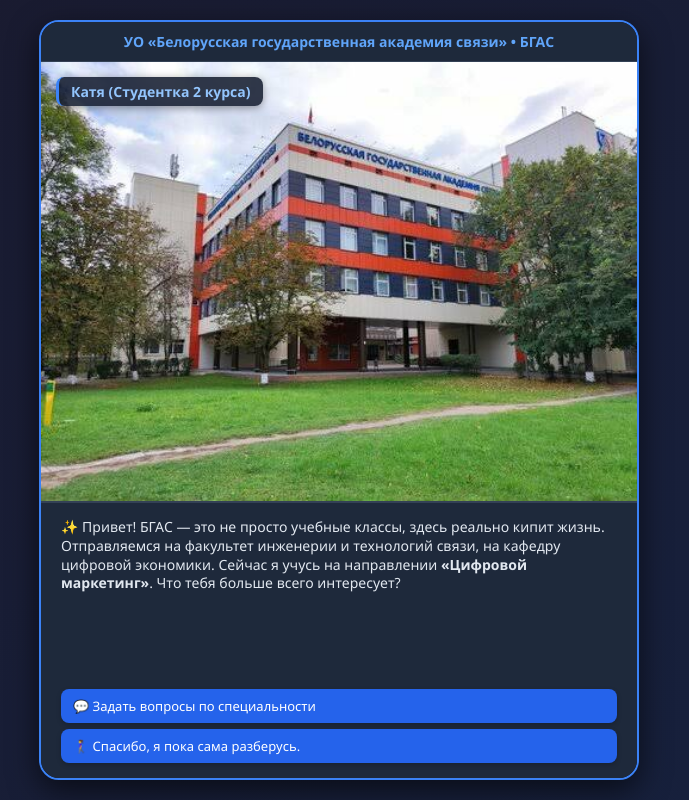
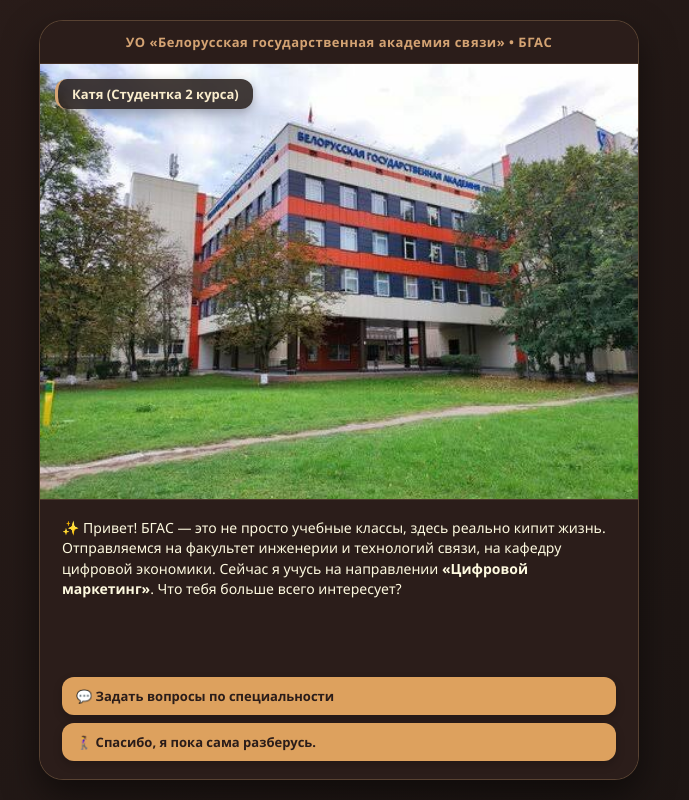
Before and after one commit to nik1qcold-prog/bsac-quest, a plain HTML site: page quest.html in a window 1280 px wide. Shown: the whole page, without its empty margins (301-990 px from the left). Drawn offline with Linux system fonts and the light colour scheme.

Commit message:
Add files via upload

```diff
--- a/quest.html
+++ b/quest.html
@@ -12,8 +12,9 @@
             font-family: 'Segoe UI', Tahoma, Geneva, Verdana, sans-serif;
         }
         body {
-            background: linear-gradient(135deg, #1a1a2e 0%, #16213e 100%);
-            color: #fff;
+            /* Теплый уютный градиент вместо холодного синего */
+            background: linear-gradient(135deg, #2b1d1a 0%, #1a1412 100%);
+            color: #f3e8df;
             height: 100vh;
             display: flex;
             justify-content: center;
@@ -25,25 +26,25 @@
             max-width: 600px;
             height: 95vh;
             max-height: 850px;
-            background: #0f172a;
-            border-radius: 20px;
-            box-shadow: 0 10px 30px rgba(0,0,0,0.6);
+            background: #231916;
+            border-radius: 24px;
+            box-shadow: 0 15px 35px rgba(0,0,0,0.5);
             display: flex;
             flex-direction: column;
             overflow: hidden;
-            border: 2px solid #3b82f6;
+            border: 1px solid rgba(212, 163, 115, 0.3);
         }
         .screen-header {
-            background: #1e293b;
-            padding: 10px;
+            background: #2b1d1a;
+            padding: 12px;
             text-align: center;
-            font-size: 14px;
-            font-weight: bold;
-            color: #60a5fa;
-            border-bottom: 1px solid #334155;
+            font-size: 13px;
+            font-weight: 600;
+            letter-spacing: 0.5px;
+            color: #d4a373;
+            border-bottom: 1px solid rgba(212, 163, 115, 0.15);
             flex-shrink: 0;
         }
-        /* Увеличили область картинки, чтобы она занимала больше пространства */
         .visual-area {
             flex: 2;
             background-size: cover;
@@ -54,28 +55,29 @@
             justify-content: center;
             padding: 15px;
             transition: background-image 0.5s ease-in-out;
-            min-height: 250px;
+            min-height: 260px;
         }
-        /* Уменьшили и аккуратно оформили плашку с именем */
+        /* Аккуратная стеклянная плашка с именем Кати */
         .character-box {
             position: absolute;
             top: 15px;
             left: 15px;
-            background: rgba(15, 23, 42, 0.85);
-            padding: 5px 12px;
-            border-radius: 8px;
-            border-left: 3px solid #3b82f6;
-            font-size: 14px;
-            font-weight: bold;
-            color: #93c5fd;
-            box-shadow: 0 2px 8px rgba(0,0,0,0.4);
+            background: rgba(35, 25, 22, 0.85);
+            backdrop-filter: blur(8px);
+            padding: 6px 14px;
+            border-radius: 12px;
+            border-left: 3px solid #d4a373;
+            font-size: 13px;
+            font-weight: 600;
+            color: #faedcd;
+            box-shadow: 0 4px 12px rgba(0,0,0,0.3);
         }
-        /* Панель диалогов стала компактнее, чтобы больше места отдавать картинке */
+        /* Мягкая нижняя панель диалогов */
         .dialogue-panel {
             flex: 1.2;
-            background: #1e293b;
-            padding: 15px 20px;
-            border-top: 2px solid #334155;
+            background: #2b1d1a;
+            padding: 18px 22px;
+            border-top: 1px solid rgba(212, 163, 115, 0.2);
             display: flex;
             flex-direction: column;
             justify-content: space-between;
@@ -83,29 +85,32 @@
         }
         .dialogue-text {
             font-size: 14px;
-            line-height: 1.35;
-            color: #e2e8f0;
-            margin-bottom: 8px;
+            line-height: 1.45;
+            color: #fefae0;
+            margin-bottom: 10px;
         }
         .choices-container {
             display: flex;
             flex-direction: column;
-            gap: 6px;
+            gap: 8px;
         }
+        /* Приятные теплые кнопки с мягким наведением */
         .choice-btn {
-            background: #2563eb;
-            color: white;
+            background: #dda15e;
+            color: #2b1d1a;
             border: none;
-            padding: 8px 12px;
-            border-radius: 8px;
+            padding: 10px 14px;
+            border-radius: 12px;
             font-size: 13px;
+            font-weight: 600;
             cursor: pointer;
             transition: all 0.2s ease;
             text-align: left;
-            box-shadow: 0 2px 5px rgba(0,0,0,0.2);
+            box-shadow: 0 4px 10px rgba(0,0,0,0.2);
         }
         .choice-btn:hover {
-            background: #1d4ed8;
+            background: #bc6c25;
+            color: #fff;
             transform: translateY(-2px);
         }
     </style>
@@ -181,7 +186,6 @@
                 ]
             },
 
-            // ЛОКАЦИЯ 1 (С Катей)
             tour_lab1: {
                 name: "Катя (Студентка 2 курса)",
                 image: "academy.jpg",
@@ -190,7 +194,6 @@
                     { text: "👉 Перейти к Лаборатории биометрии", next: "tour_lab2" }
                 ]
             },
-            // ЛОКАЦИЯ 2 (С Катей)
             tour_lab2: {
                 name: "Катя (Студентка 2 курса)",
                 image: "academy.jpg",
@@ -218,7 +221,6 @@
                 ]
             },
 
-            // ВЕТКА САМОСТОЯТЕЛЬНОЙ ПРОГУЛКИ
             meet_no: {
                 name: "Самостоятельная прогулка",
                 image: "academy.jpg",
```
